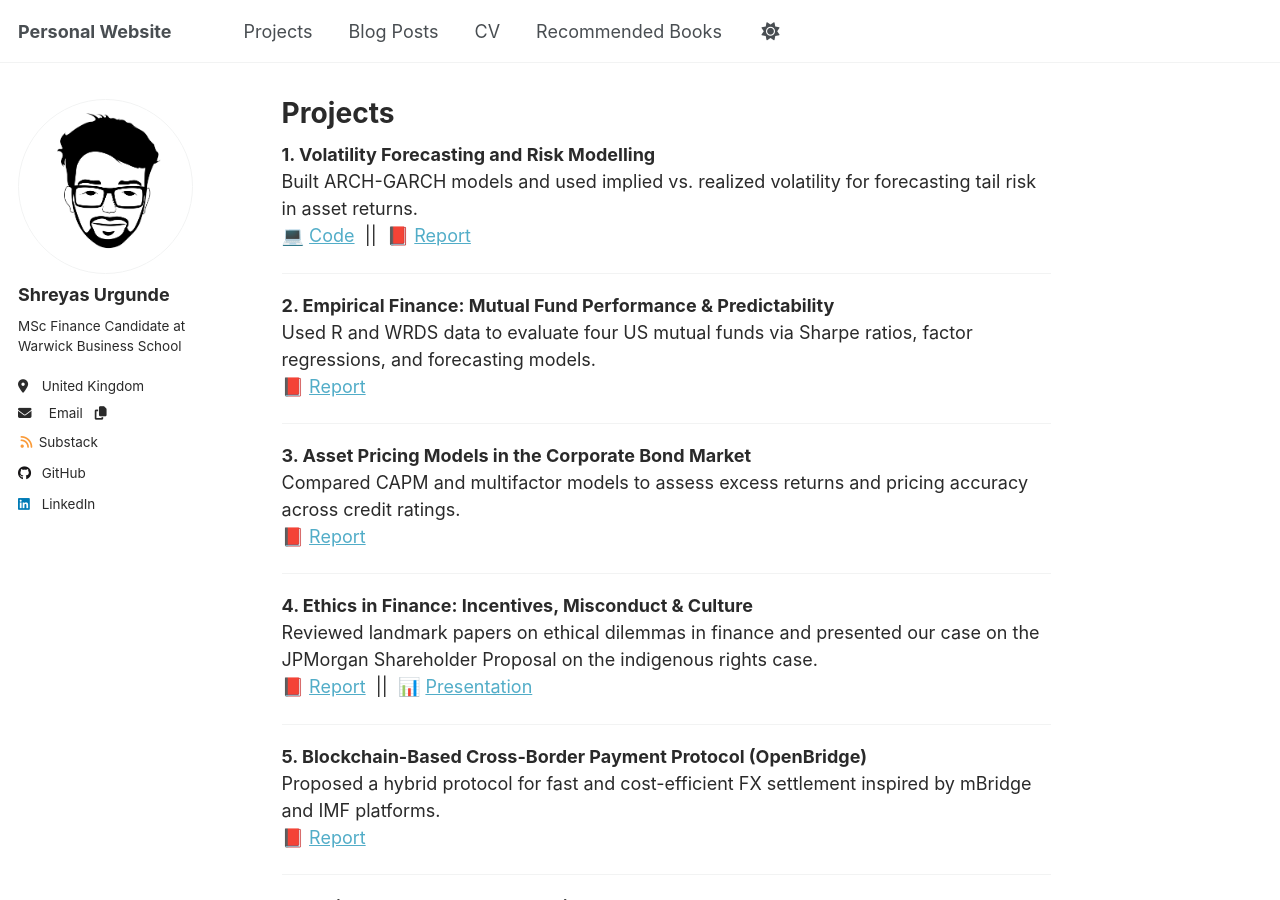
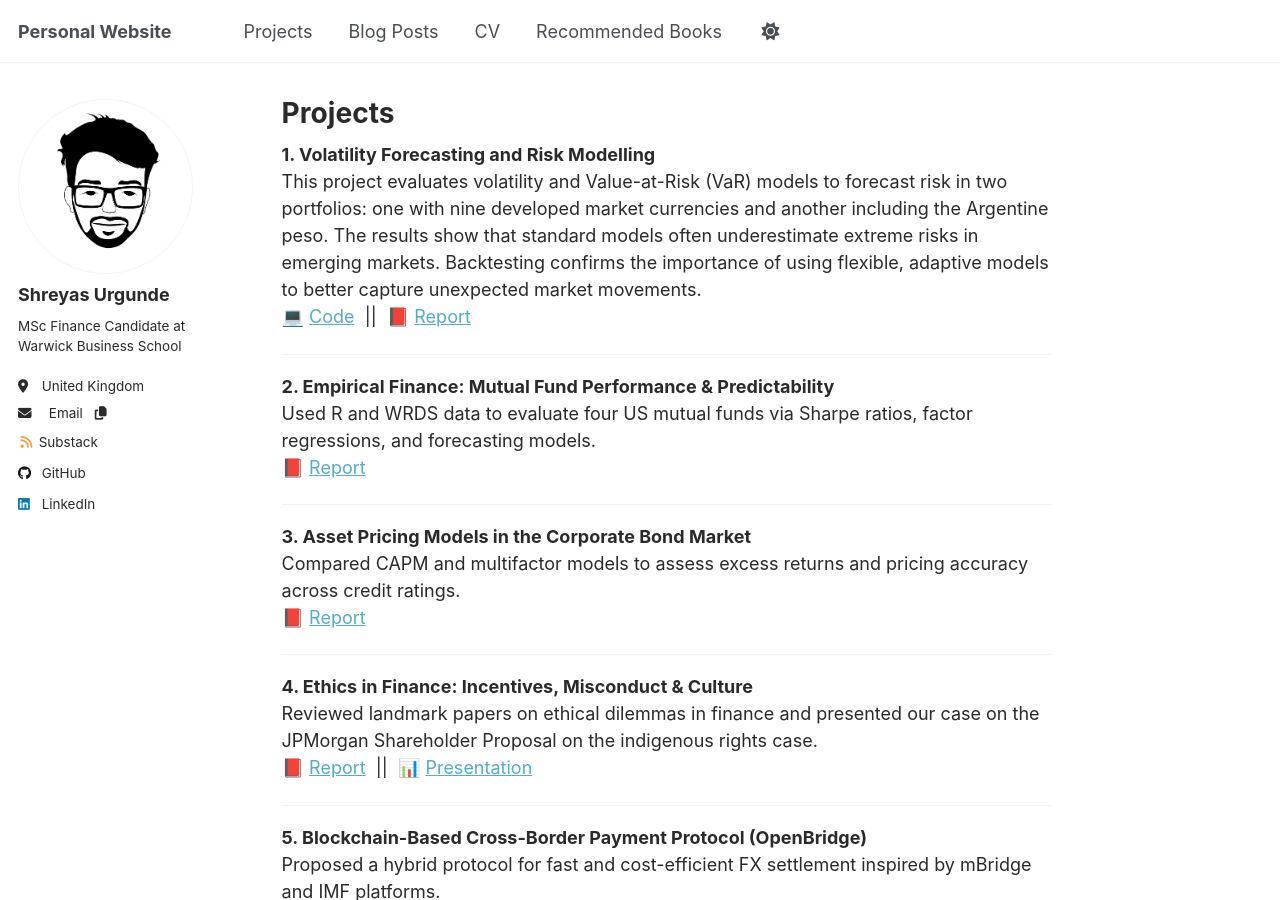
Before and after one commit to shreyasxi/shreyasxi.github.io, a Jekyll site: the page built from _pages/projects.md, in a window 1280 px wide and 900 px high. Built offline with Jekyll 4.4.1, drawn with Linux system fonts in a browser that asks for light colours; a script that is not in the unit is left out.

Commit message:
Update projects.md

```diff
--- a/_pages/projects.md
+++ b/_pages/projects.md
@@ -6,8 +6,8 @@ author_profile: true
 ---
 
 **1. Volatility Forecasting and Risk Modelling**
-Built ARCH-GARCH models and used implied vs. realized volatility for forecasting tail risk in asset returns.
-💻 <a href="https://github.com/shreyasxi/Return-Predictability-and-Fund-Evaluation/blob/main/Group_2_All_Parts_Codes.ipynb" target="_blank">Code</a> &nbsp;||&nbsp; 📕 <a href="/files/Volatility Forecasting and Risk Modelling Report.pdf" target="_blank">Report</a>
+This project evaluates volatility and Value-at-Risk (VaR) models to forecast risk in two portfolios: one with nine developed market currencies and another including the Argentine peso. The results show that standard models often underestimate extreme risks in emerging markets. Backtesting confirms the importance of using flexible, adaptive models to better capture unexpected market movements.
+💻 <a href="[https://github.com/shreyasxi/Return-Predictability-and-Fund-Evaluation/blob/main/Group_2_All_Parts_Codes.ipynb](https://github.com/shreyasxi/Forecasting-and-Backtesting-Risk-Models-for-FX-Portfolios/blob/master/RM%20Code%20Script.R)" target="_blank">Code</a> &nbsp;||&nbsp; 📕 <a href="/files/Volatility Forecasting and Risk Modelling Report.pdf" target="_blank">Report</a>
 
 ---
 
```
